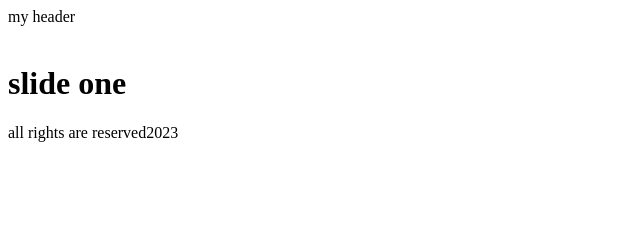
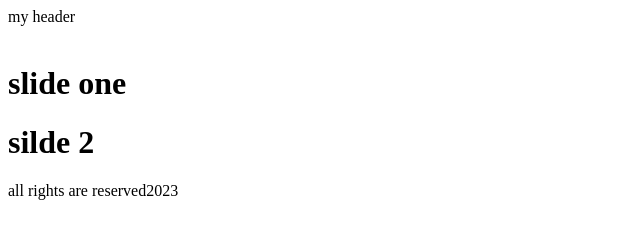
Before and after one commit to farbud/git-project1-, a website: page index.html in a window 1280 px wide. Shown: the whole page, without its empty margins (0-640 px from the left). Drawn offline with Linux system fonts and the light colour scheme.

Commit message:
plas push

```diff
--- a/index.html
+++ b/index.html
@@ -18,6 +18,7 @@
     </div>
     <div class="slider">
         <h1> slide one</h1>
+        <h1>silde 2</h1>
 
     </div>
     <footer>
```
